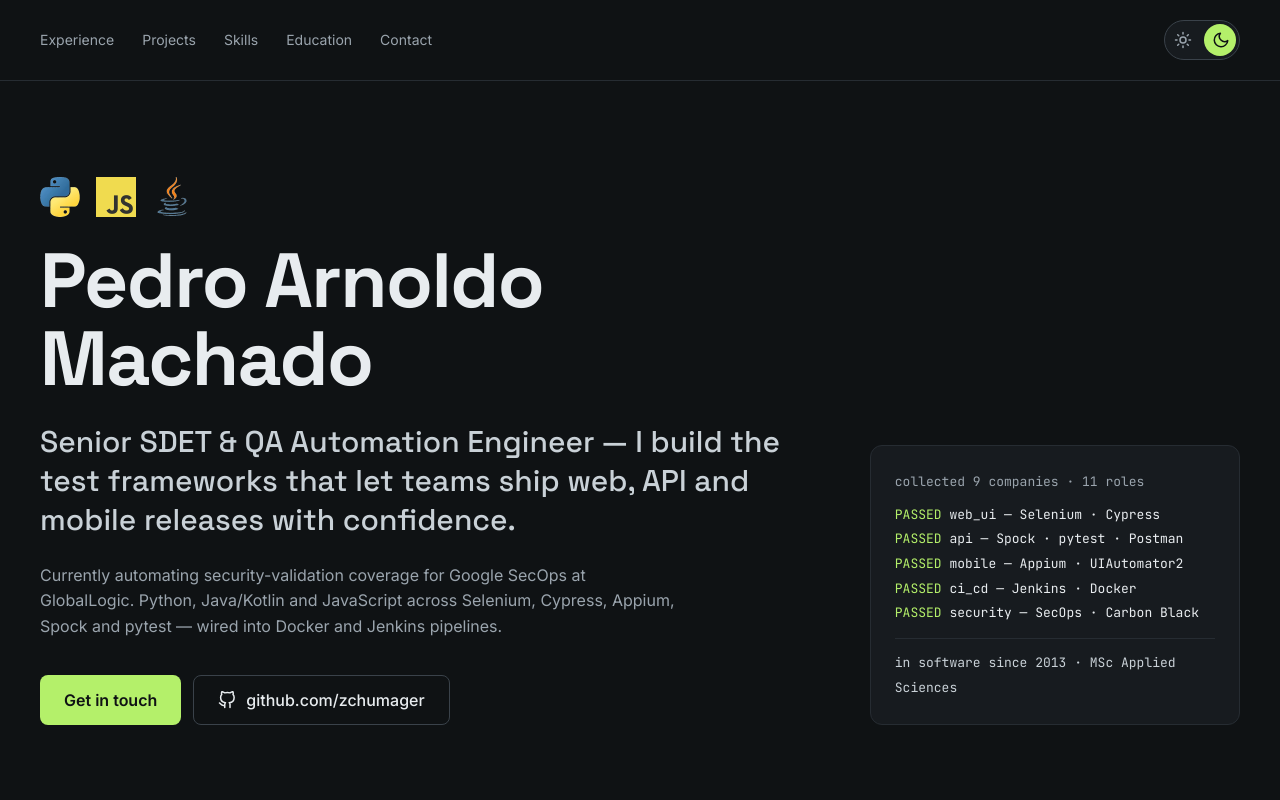
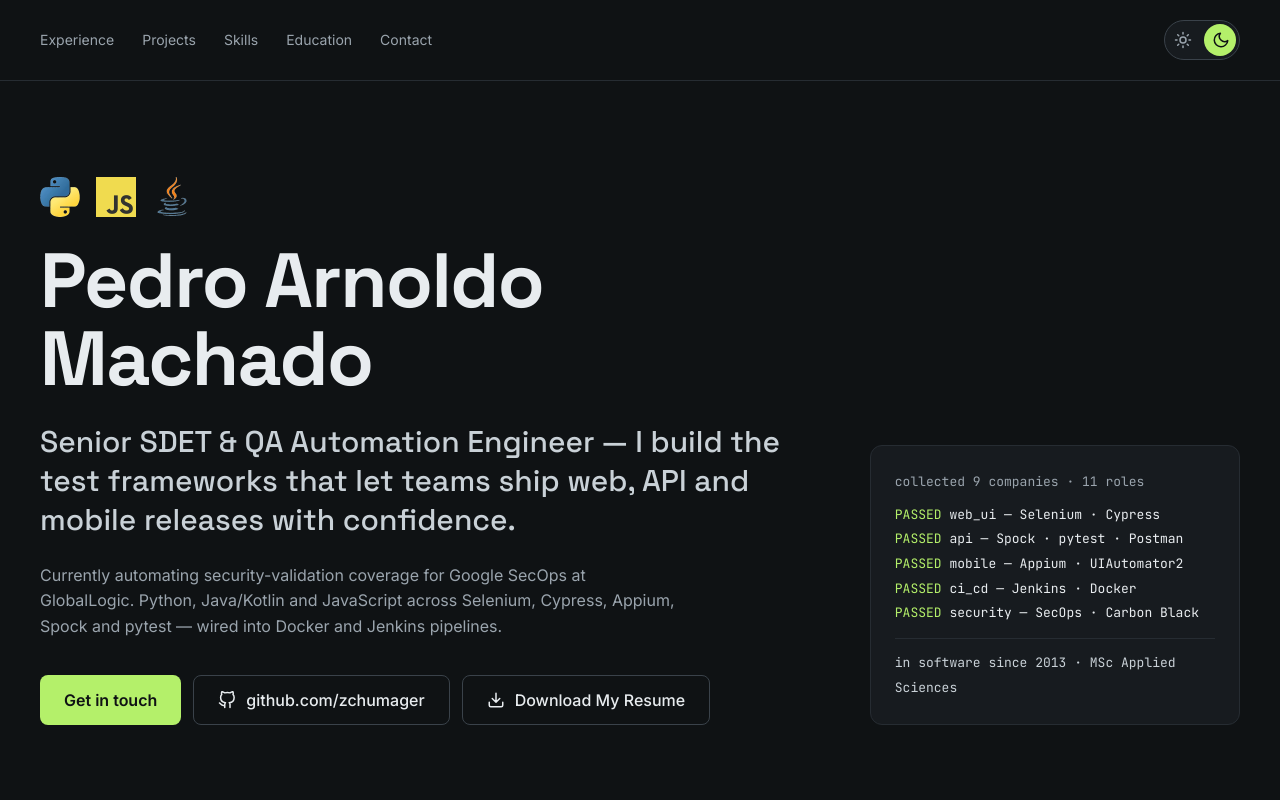
Before and after one commit to zchumager/portfolio, a plain HTML site: page index.html in a window 1280 px wide. Shown: the top 800 px of the page. Drawn offline with Linux system fonts and the light colour scheme.

Commit message:
Add downloadable résumé PDF and enable download button
Co-Authored-By: Claude Opus 5.5 <noreply@anthropic.com>
Claude-Session: https://claude.ai/code/session_01NYQgYQsyotPn4n8pftddox

```diff
--- a/index.html
+++ b/index.html
@@ -46,9 +46,9 @@
 <a href="https://github.com/zchumager" style="display: inline-flex; align-items: center; gap: 10px; min-height: 48px; padding: 0 24px; border-radius: 8px; border: 1px solid var(--line-strong); font-weight: 500">
 <svg width="18" height="18" viewBox="0 0 24 24" fill="none" stroke="currentColor" stroke-width="2" stroke-linecap="round" stroke-linejoin="round" aria-hidden="true"><path d="M9 19c-5 1.5-5-2.5-7-3m14 6v-3.87a3.37 3.37 0 0 0-.94-2.61c3.14-.35 6.44-1.54 6.44-7A5.44 5.44 0 0 0 20 4.77 5.07 5.07 0 0 0 19.91 1S18.73.65 16 2.48a13.38 13.38 0 0 0-7 0C6.27.65 5.09 1 5.09 1A5.07 5.07 0 0 0 5 4.77a5.44 5.44 0 0 0-1.5 3.78c0 5.42 3.3 6.61 6.44 7A3.37 3.37 0 0 0 9 18.13V22"></path></svg>
 github.com/zchumager</a>
-<!-- TODO: add résumé PDF link
-<a href="[YOUR RESUME PDF LINK]" style="display: inline-flex; align-items: center; min-height: 48px; padding: 0 24px; border-radius: 8px; border: 1px solid var(-line-strong); font-weight: 500">Download résumé</a>
--->
+<a href="assets/Pedro_Arnoldo_Machado_Resume.pdf" download="Pedro_Arnoldo_Machado_Resume.pdf" style="display: inline-flex; align-items: center; gap: 10px; min-height: 48px; padding: 0 24px; border-radius: 8px; border: 1px solid var(--line-strong); font-weight: 500">
+<svg width="18" height="18" viewBox="0 0 24 24" fill="none" stroke="currentColor" stroke-width="2" stroke-linecap="round" stroke-linejoin="round" aria-hidden="true"><path d="M21 15v4a2 2 0 0 1-2 2H5a2 2 0 0 1-2-2v-4M7 10l5 5 5-5M12 15V3"></path></svg>
+Download My Resume</a>
 </div>
 </div>
 <div style="flex: 1 1 320px; min-width: 0; background: var(--surface); border: 1px solid var(--line); border-radius: 12px; padding: 24px; font-family: 'JetBrains Mono', monospace; font-size: 13px; line-height: 1.9">
```
Also changed, not shown: 1 other file.
